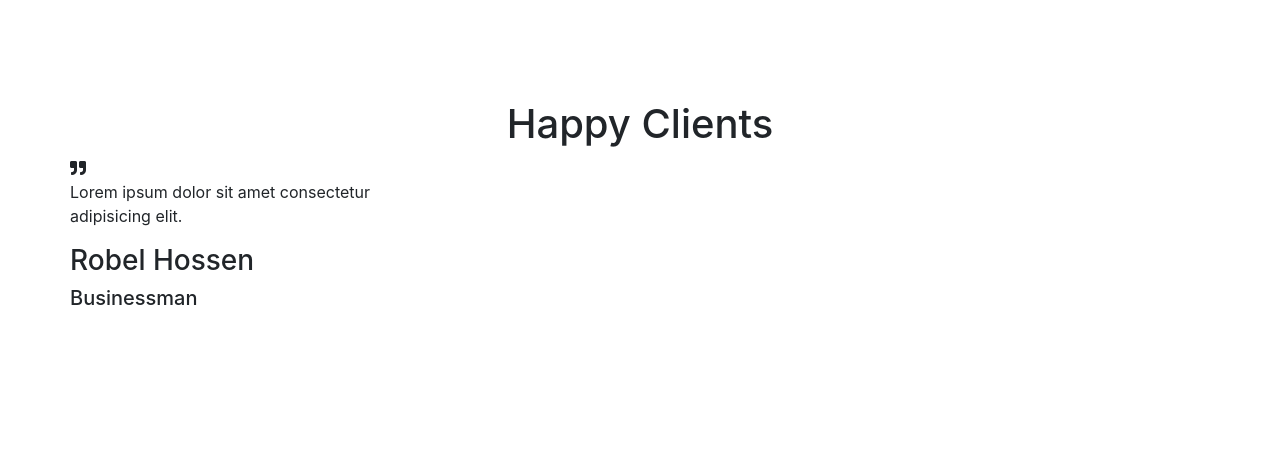
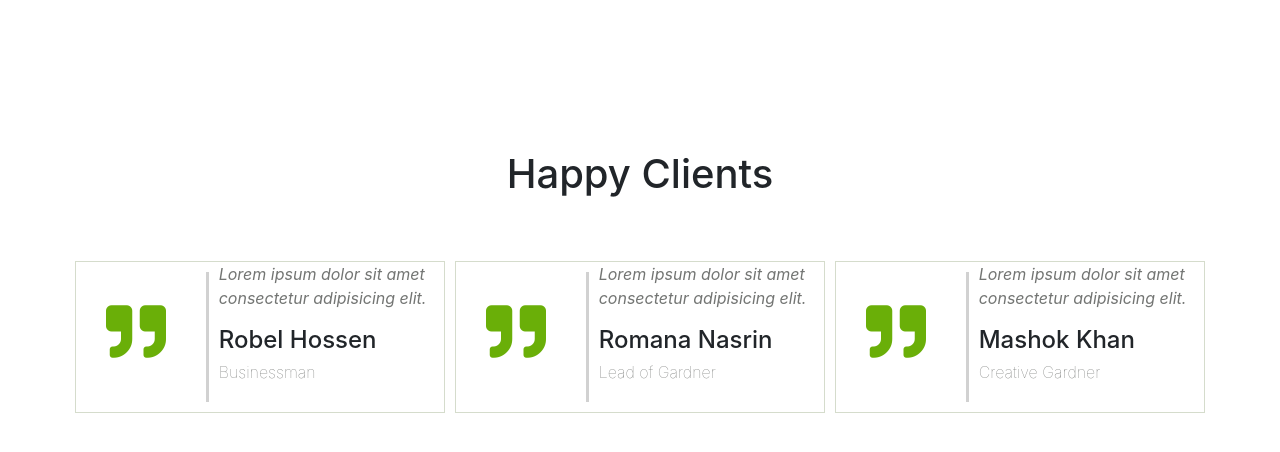
Before and after one commit to khanmuhammadhridoy/happyclint, a plain HTML site: page index.html in a window 1280 px wide. Drawn offline with Linux system fonts and the light colour scheme.

Commit message:
Add files via upload

```diff
--- a/css/style.css
+++ b/css/style.css
@@ -4,6 +4,7 @@
 
 .container .head h1 {
     text-align: center;
+    padding:50px 0px;
     /* position: relative; */
 }
 
@@ -22,3 +23,34 @@
     height: 5px;
     background: #6aaf08;
 }
+.box{
+    border: 1px solid #d5dccc;
+    margin:5px;
+}
+
+.ico {
+    padding: 40px 30px;
+}
+
+.fas {
+    color: #6aaf08;
+    font-size: 60px;
+}
+
+.line {
+    width: 5px;
+    height: 130px;
+    margin: 10px;
+    background: #d1d1d1;
+}
+
+.text p {
+    font-style: italic;
+    color: #737573;
+}
+
+.text h6 {
+    font-weight: 100;
+    color: #737573;
+
+}
--- a/index.html
+++ b/index.html
@@ -28,14 +28,34 @@
             <h1>Happy Clients</h1>
         </div>
         <div class="owl-carousel owl-theme">
-            <div class="box">
-                <div class="img">
+            <div class="box d-flex">
+                <div class="ico">
                     <i class="fas fa-quote-right"></i> </div>
                 <div class="line"></div>
                 <div class="text">
                     <p>Lorem ipsum dolor sit amet consectetur adipisicing elit.</p>
-                    <h3>Robel Hossen</h3>
-                    <h5>Businessman</h5>
+                    <h4>Robel Hossen</h4>
+                    <h6>Businessman</h6>
+                </div>
+            </div>
+            <div class="box d-flex">
+                <div class="ico">
+                    <i class="fas fa-quote-right"></i> </div>
+                <div class="line"></div>
+                <div class="text">
+                    <p>Lorem ipsum dolor sit amet consectetur adipisicing elit.</p>
+                    <h4>Romana Nasrin</h4>
+                    <h6>Lead of Gardner</h6>
+                </div>
+            </div>
+            <div class="box d-flex">
+                <div class="ico">
+                    <i class="fas fa-quote-right"></i> </div>
+                <div class="line"></div>
+                <div class="text">
+                    <p>Lorem ipsum dolor sit amet consectetur adipisicing elit.</p>
+                    <h4>Mashok Khan</h4>
+                    <h6>Creative Gardner</h6>
                 </div>
             </div>
         </div>
--- a/js/script.js
+++ b/js/script.js
@@ -1,3 +1,8 @@
-$(document).ready(function(){
-    $(".owl-carousel ").owlCarousel();
+$(document).ready(function () {
+    $(".owl-carousel ").owlCarousel({
+        items: 3,
+        loop: true,
+        nav: true,
+        dots: true,
+    });
 });
```
